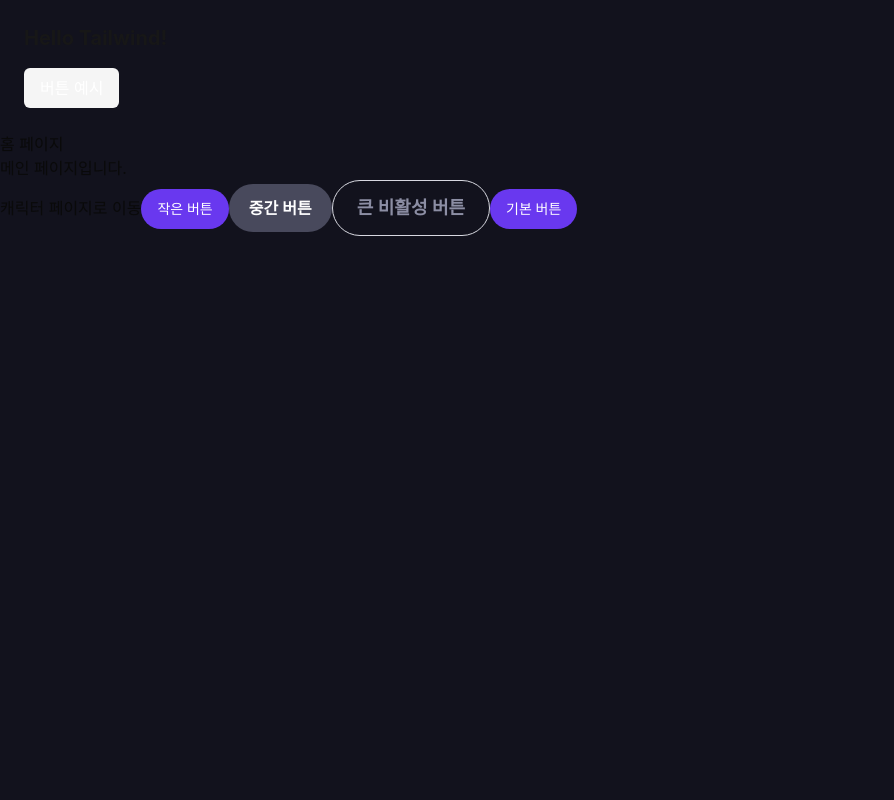
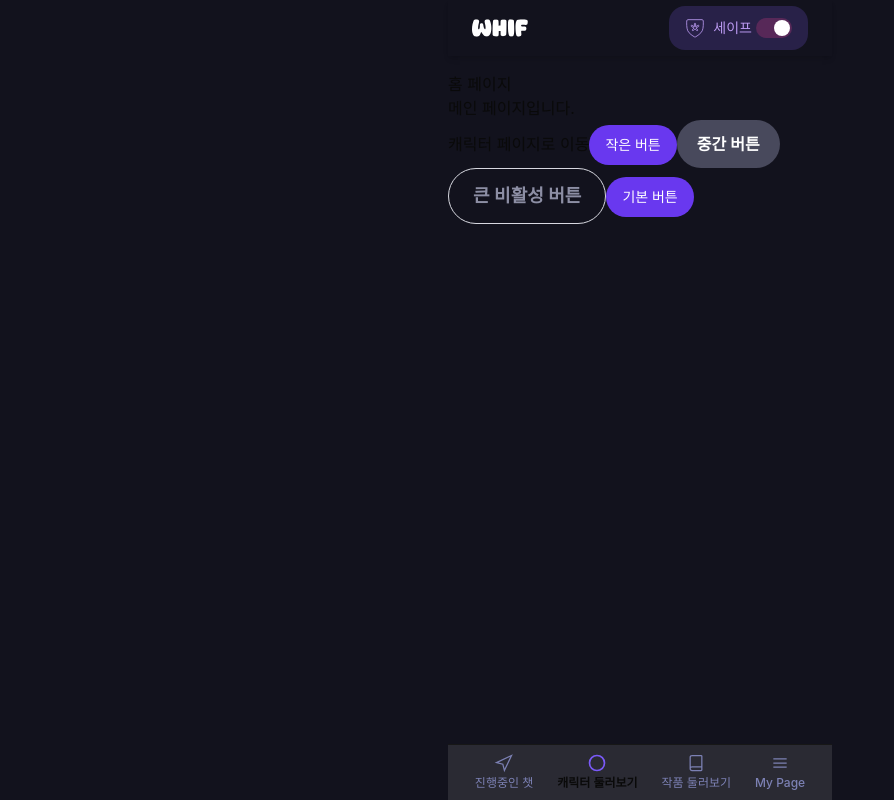
Before and after one commit to irenee-14/This-is-the-first-lesson, a React (Vite) app in the folder frontend/: page / in a window 1280 px wide. Shown: the whole page, without its empty margins (0-894 px from the left). Built offline with nearby package versions, Linux system fonts and the light colour scheme; a web font is replaced by a local one.

Commit message:
feat: header, footer 고정

```diff
--- a/frontend/src/App.tsx
+++ b/frontend/src/App.tsx
@@ -1,4 +1,4 @@
-import { BrowserRouter as Router, Routes, Route } from "react-router-dom";
+import { createBrowserRouter, RouterProvider } from "react-router-dom";
 
 import Home from "./pages/Home";
 import Characters from "./pages/Characters";
@@ -7,32 +7,30 @@ import CharacterDetail from "./pages/CharactersDetail";
 import Backgrounds from "./pages/Backgrounds";
 import BackgroundDetail from "./pages/BackgroundDetail";
 import Personas from "./pages/Personas";
+import BottomNav from "./components/layout/BottomNav";
+import TopNav from "./components/layout/TopNav";
+
+const router = createBrowserRouter([
+  { path: "/", element: <Home /> },
+  { path: "/characters", element: <Characters /> },
+  { path: "/characters/:charId", element: <CharacterDetail /> },
+  { path: "/backgrounds/:writerId", element: <Backgrounds /> },
+  { path: "/backgrounds/:bgId", element: <BackgroundDetail /> },
+  { path: "/personas", element: <Personas /> },
+  { path: "*", element: <NotFound /> },
+]);
 
 function App() {
   return (
-    <>
-      <div className="p-6">
-        <h1 className="text-xl font-bold text-primary">Hello Tailwind!</h1>
-        <button className="mt-4 px-4 py-2 rounded-md bg-secondary text-white hover:bg-orange-600">
-          버튼 예시
-        </button>
+    <div className="min-h-screen flex flex-col items-center relative">
+      <TopNav />
+
+      <div className="flex-1 w-96 flex justify-center mt-4 mb-16">
+        <RouterProvider router={router} />
       </div>
-      <Router>
-        <main>
-          <Routes>
-            <Route path="/" element={<Home />} />
-            {/* 로그인 추가, login상태가 아니면 로그인 페이지로 이동 */}
-            <Route path="/characters" element={<Characters />} />
-            <Route path="/characters/:charId" element={<CharacterDetail />} />
-            <Route path="/backgrounds/:writerId" element={<Backgrounds />} />
-            <Route path="/backgrounds/:bgId" element={<BackgroundDetail />} />
-            {/* charID=${charId} 쿼리 추가 되면 다음 버튼 표시, 아니면 정보만 */}
-            <Route path="/personas" element={<Personas />} />
-            <Route path="*" element={<NotFound />} />
-          </Routes>
-        </main>
-      </Router>
-    </>
+
+      <BottomNav />
+    </div>
   );
 }
 
--- a/frontend/src/components/layout/BottomNav.tsx
+++ b/frontend/src/components/layout/BottomNav.tsx
@@ -17,7 +17,7 @@ export default function BottomNav() {
   const [selected, setSelected] = useState("characters");
 
   return (
-    <nav className="fixed bottom-0 left-0 w-96 h-14 px-4 pt-2 bg-gray-950 border-t-[1.5px] border-primary inline-flex justify-center items-start gap-6 overflow-hidden z-50">
+    <nav className="w-96 h-14 fixed bottom-0 left-1/2 -translate-x-1/2 px-4 pt-2 bg-gray-950 border-t-[1.5px] border-primary inline-flex justify-center items-start gap-6 overflow-hidden z-50">
       {navItems.map((item) => {
         const Icon = item.icon;
         const isActive = selected === item.key;
```
